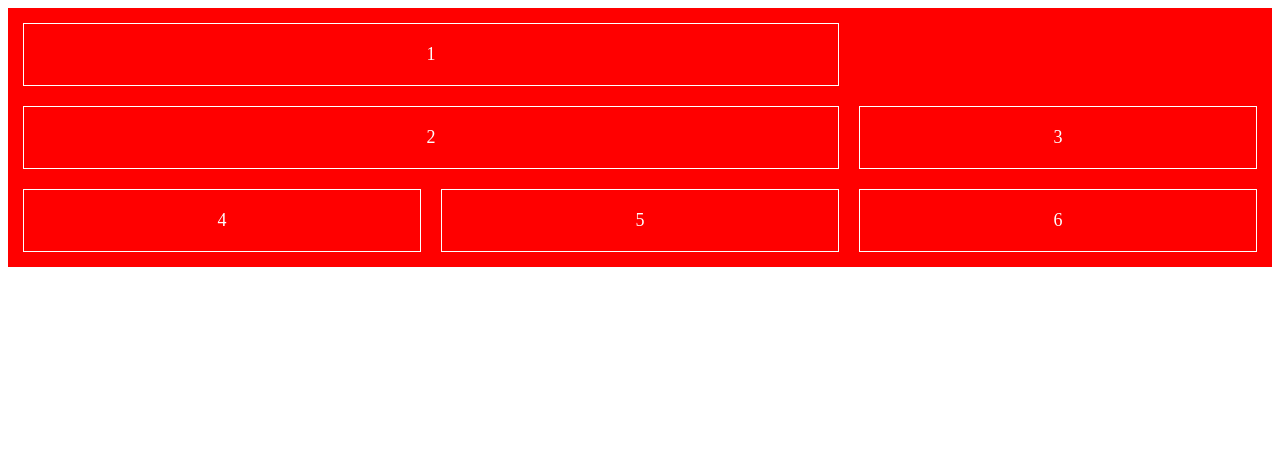
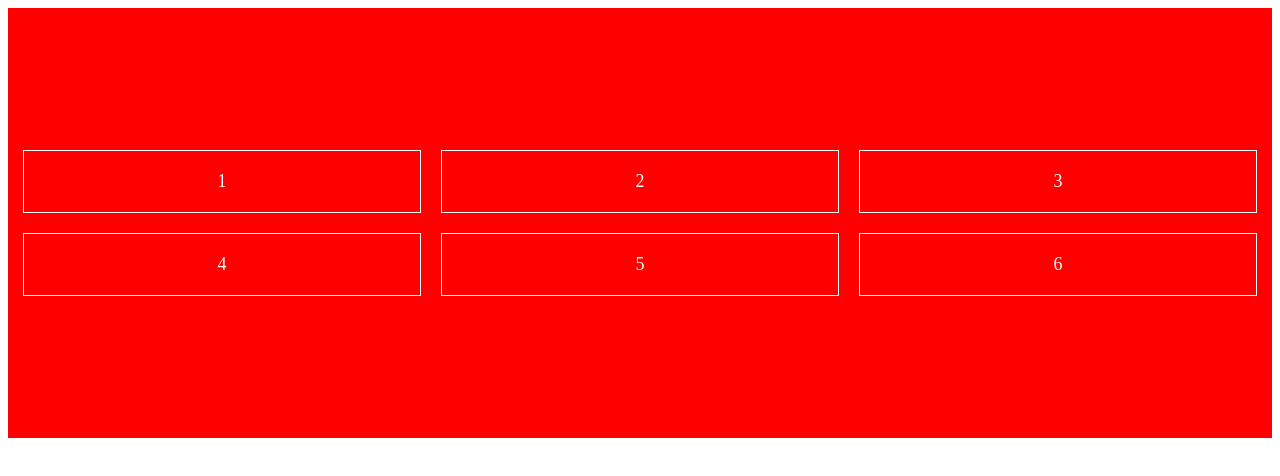
Before and after one commit to noyonali492/Grid_css, a plain HTML site: page index.html in a window 1280 px wide. Drawn offline with Linux system fonts and the light colour scheme.

Commit message:
justyfy content and align content

```diff
--- a/css/style.css
+++ b/css/style.css
@@ -1,9 +1,12 @@
 .grid-content{
     display: grid;
+    /* justify-content: space-between; */
+    align-content: center;
     grid-template-columns: auto auto auto;
     background: red;
     padding: 15px;
     grid-gap: 20px;
+    height: 400px;
 
 }
 .gird-item{
@@ -12,11 +15,12 @@
     color: white;
     text-align: center;
     padding: 20px;
+
 }
- .item1{
+ /* .item1{
     grid-column-start: 1;
     grid-column-end: 3;
- }
+ } */
 /* .item1{
     grid-row-start: 1;
     grid-row-end: 4;
```
